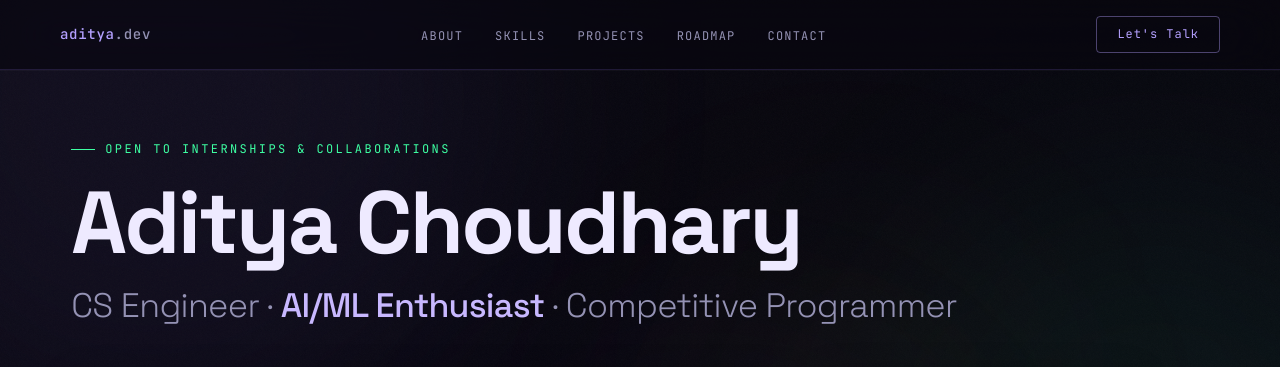
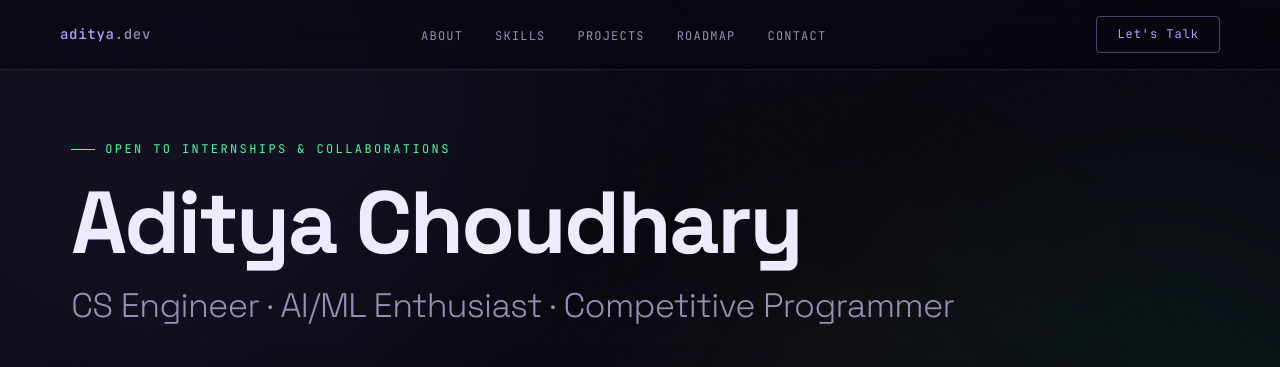
Before and after one commit to Aditya-Choudhary-gh/My_Portfolio, a plain HTML site: page index.html in a window 1280 px wide. Shown: the top 367 px of the page. Drawn offline with nearby package versions, Linux system fonts and the light colour scheme.

Commit message:
Update index.html

```diff
--- a/index.html
+++ b/index.html
@@ -717,7 +717,7 @@
   <section id="hero">
     <div class="hero-label">Open to Internships &amp; Collaborations</div>
     <div class="hero-name">Aditya Choudhary</div>
-    <div class="hero-role">CS Engineer · <em>AI/ML Enthusiast</em> · Competitive Programmer</div>
+    <div class="hero-role">CS Engineer · AI/ML Enthusiast · Competitive Programmer</div>
 
     <div class="hero-terminal-row">
       <div class="terminal">
```
